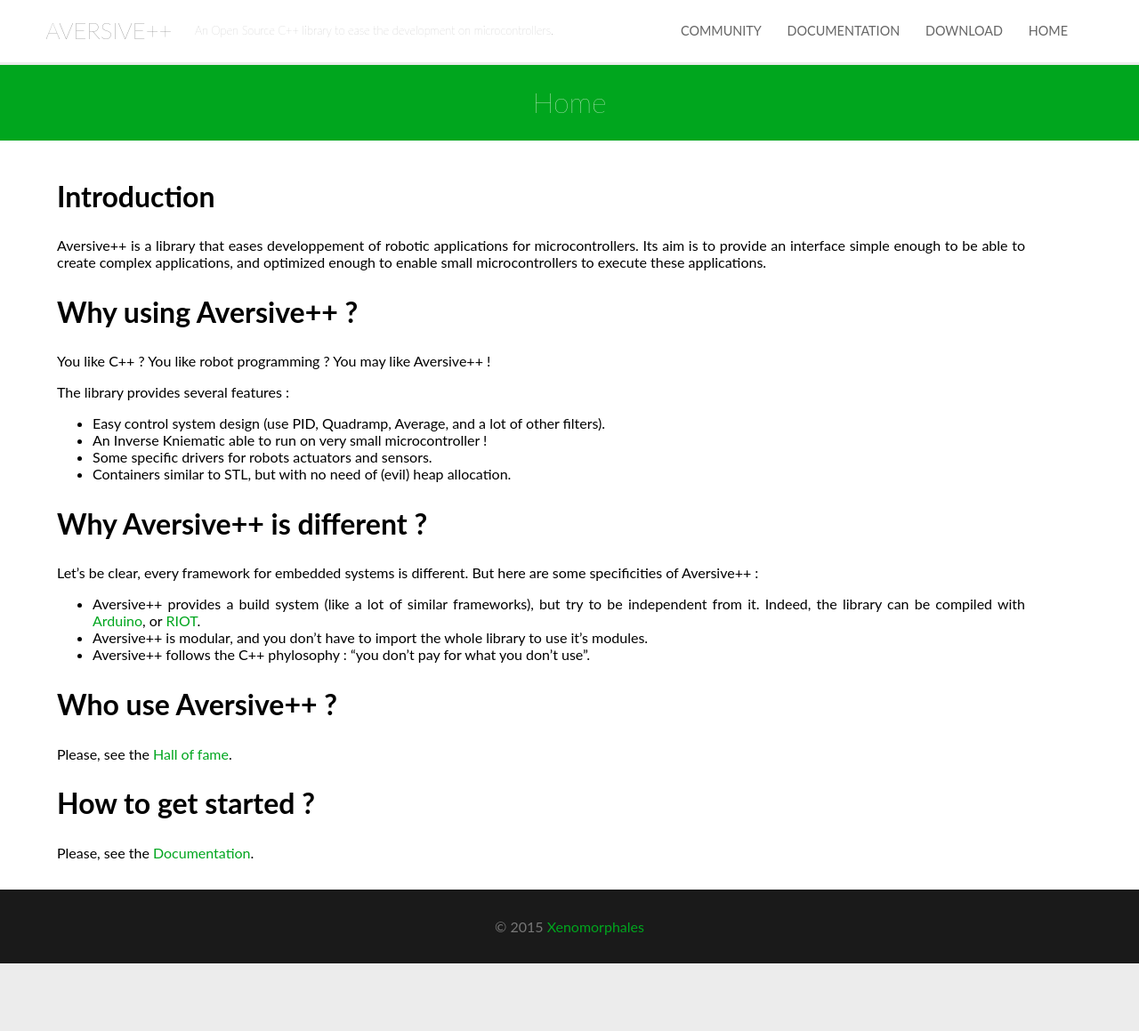
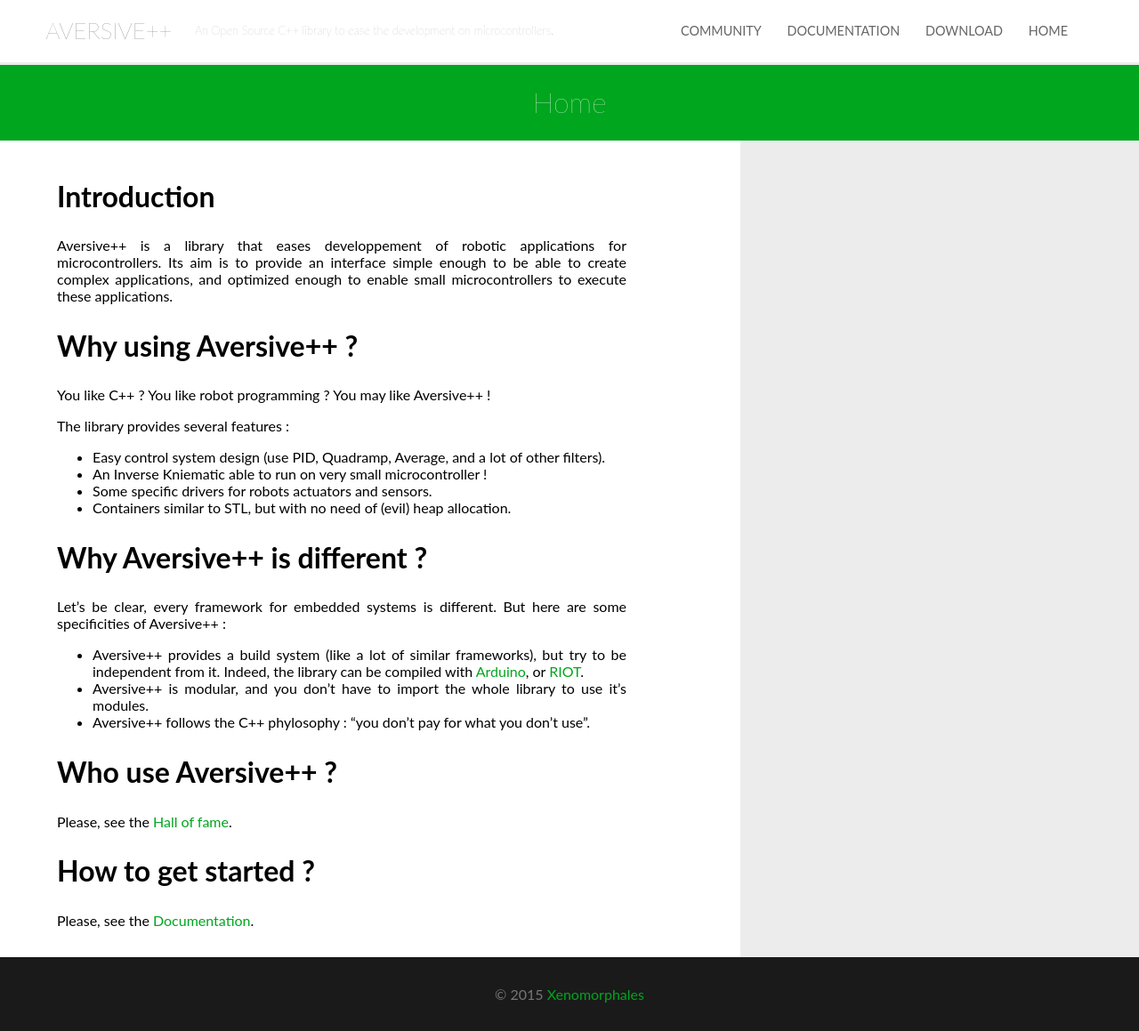
Before and after one commit to AversivePlusPlus/AversivePlusPlus.github.io, a Jekyll site: the page built from index.md, in a window 1280 px wide. Shown: the whole page at 89% size. Built offline with Jekyll 4.4.1, drawn with Linux system fonts in a browser that asks for light colours; before the commit the page ends 1083 px from its top, so only the background shows below that.

Commit message:
Update style.css

```diff
--- a/css/style.css
+++ b/css/style.css
@@ -157,7 +157,7 @@ body div.content {
 
     padding-left: 5%;
     padding-right: 10%;
-    width: 85%;
+    width: 640px;
 
     padding-top: 1em;
     padding-bottom: 1em;
```
